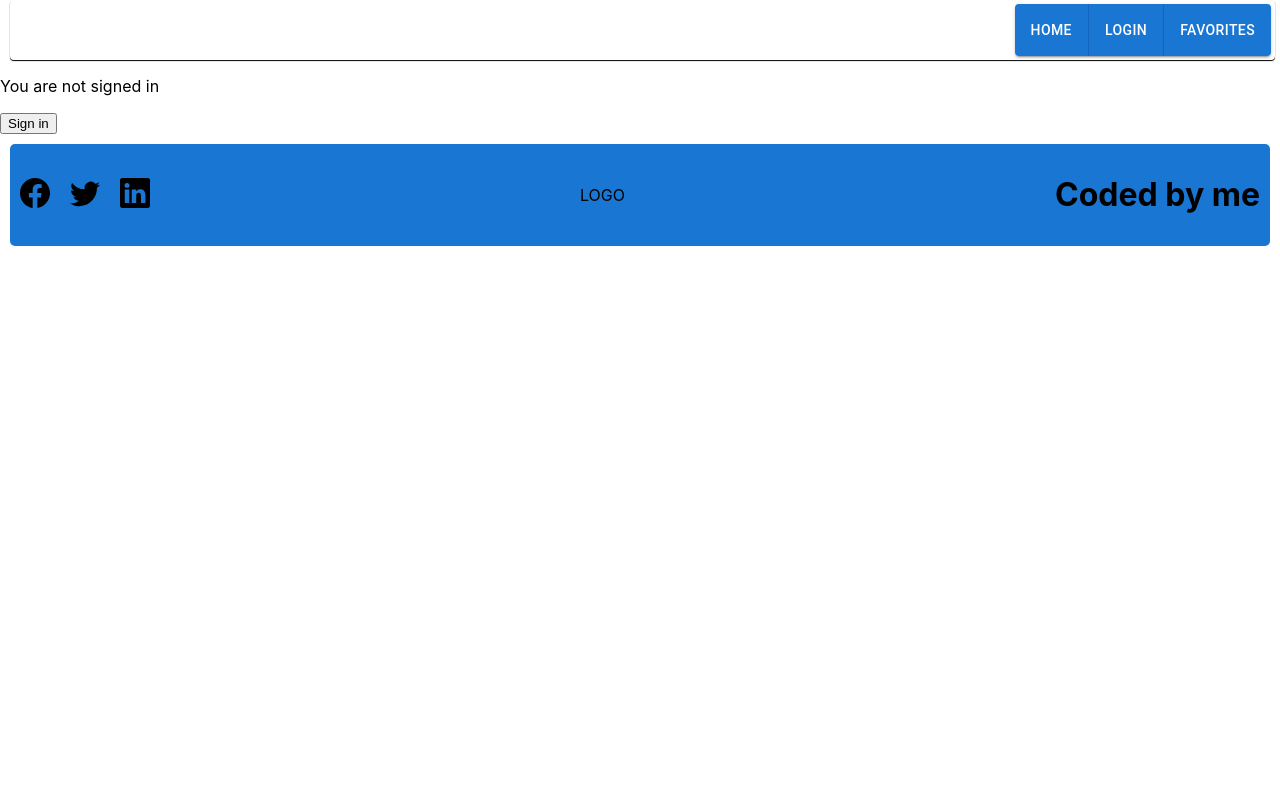
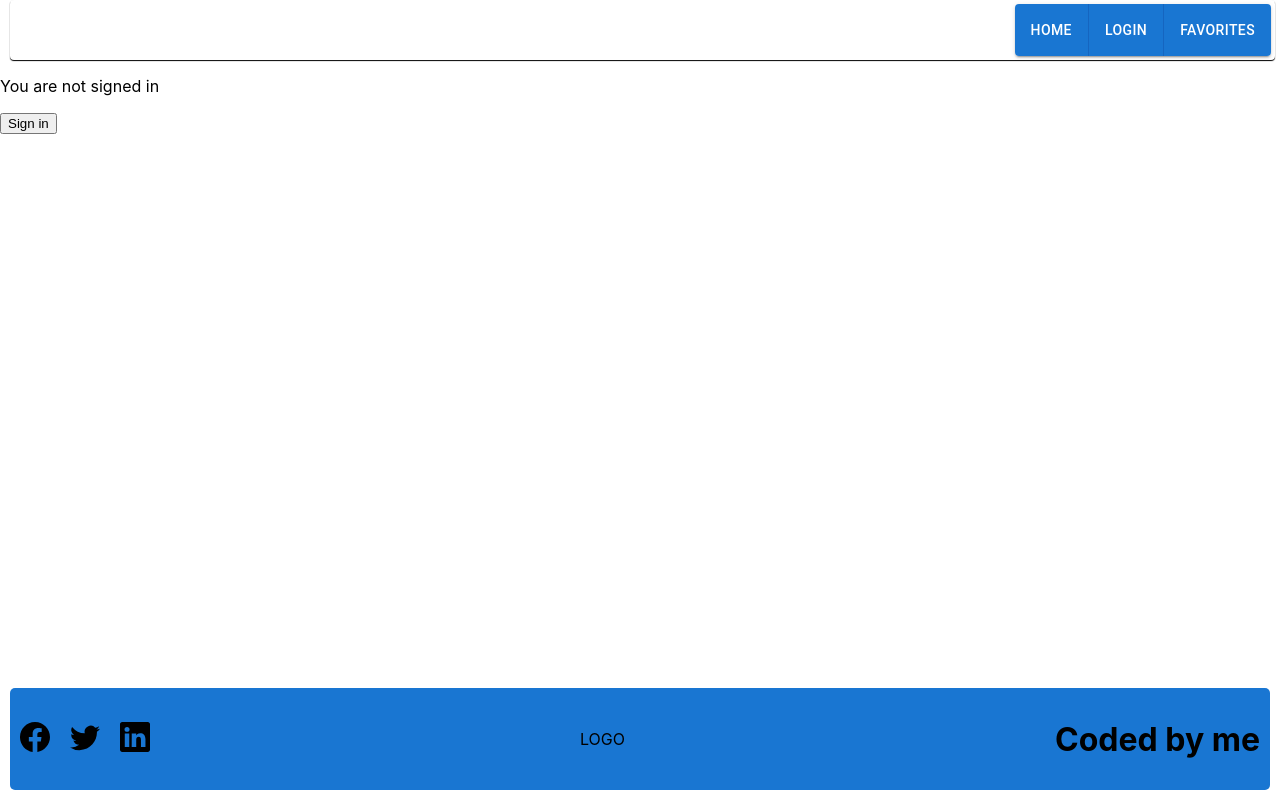
Before and after one commit to Koder90/GameFinder, a Next.js app: page /login in a window 1280 px wide. Built offline with nearby package versions, Linux system fonts and the light colour scheme; no server answers.

Commit message:
solved footer position problem

```diff
--- a/pages/_app.tsx
+++ b/pages/_app.tsx
@@ -26,7 +26,7 @@ function MyApp({ Component, pageProps }) {
         games={games}
         setGames={setGames}
       />
-      <Footer />
+      <div className='footer'><Footer /></div>
     </SessionProvider>
   )
 }
--- a/styles/footer.module.css
+++ b/styles/footer.module.css
@@ -1,6 +1,5 @@
 .wrapper {
   display: flex;
-  justify-content: end;
   flex-direction: column;
 }
 
--- a/styles/globals.css
+++ b/styles/globals.css
@@ -1,13 +1,23 @@
-html,
+html {
+  height: 100%;
+  box-sizing: border-box;
+}
+
 body {
-  padding: 0;
-  margin: 0;
   font-family: -apple-system, BlinkMacSystemFont, Segoe UI, Roboto, Oxygen,
     Ubuntu, Cantarell, Fira Sans, Droid Sans, Helvetica Neue, sans-serif;
-    display:grid;
-    grid-template-rows: auto 1fr auto;
-    min-height:100vh;
+    position: relative;
+    margin: 0;
+    min-height: 100%;
+    box-sizing: inherit;
 }
+
+.footer {
+  position: absolute;
+  left: 0;
+  right: 0;
+  bottom: 0;
+  }
 
 a {
   color: inherit;
```
